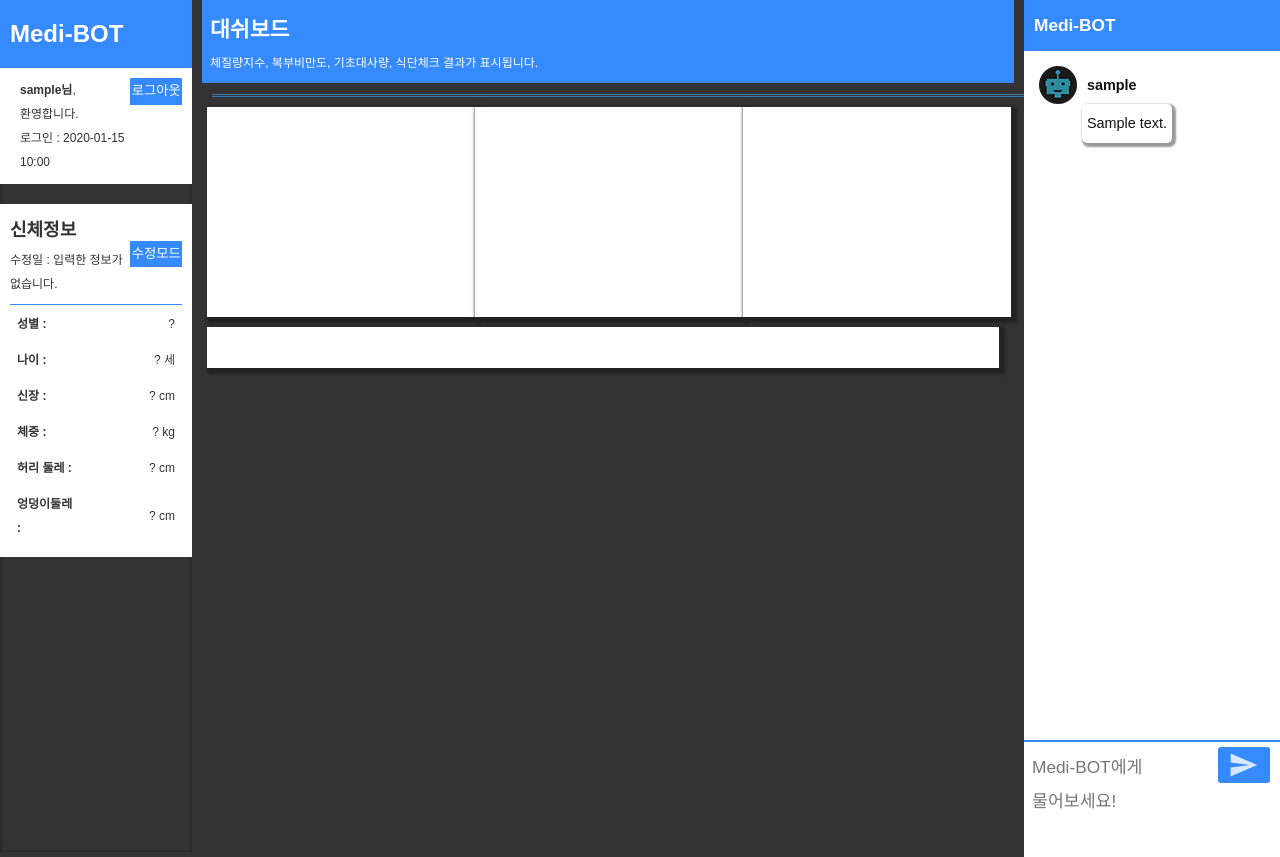
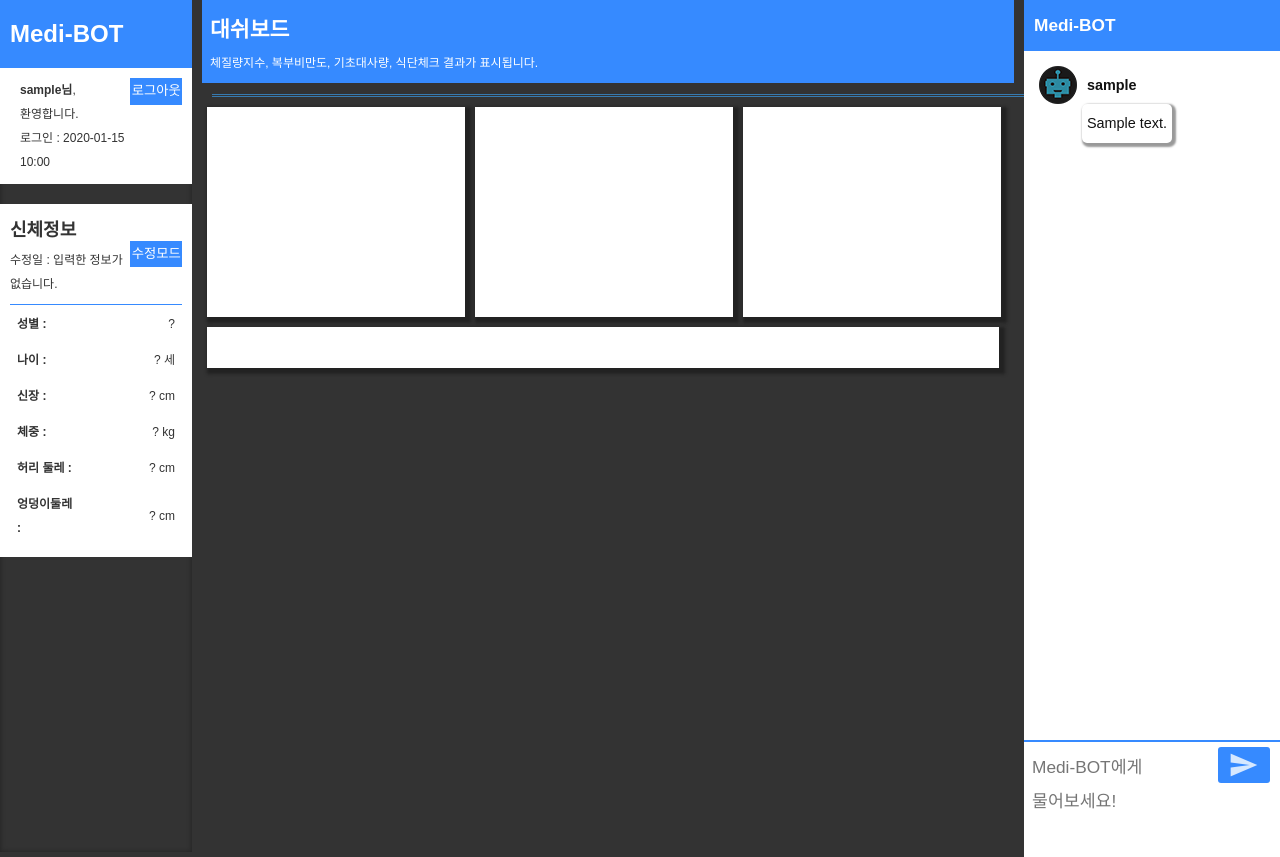
Before and after one commit to jangjaehong/chatbot, a Django app: page / in a window 1280 px wide. Run offline with Django 3.2, Linux system fonts and the light colour scheme; a user stored in the database is signed in; tables that the repository leaves empty hold one stand-in row (values such as "Sample post").

Commit message:
make test

```diff
--- a/medibot/static/medibot/css/manage-page.css
+++ b/medibot/static/medibot/css/manage-page.css
@@ -5,7 +5,7 @@
 
 /* 일일체크 결과창 */
 .result-wrap{width:100%;height:100%;position:relative;background:}
-.result-wrap .result-box{width:calc(33% - 10px);height:200px;margin:0 5px;box-shadow:3px 3px 3px 3px #222222;padding:5px;position:absolute;background:#fff}
+.result-wrap .result-box{width:calc(33% - 20px);height:200px;margin:0 5px;box-shadow:3px 3px 3px 3px #222222;padding:5px;position:absolute;background:#fff}
 .result-wrap #result-box1{top:0;left:0;}
 .result-wrap #result-box2{top:0;left:33%;}
 .result-wrap #result-box3{top:0;left:66%;}
```
